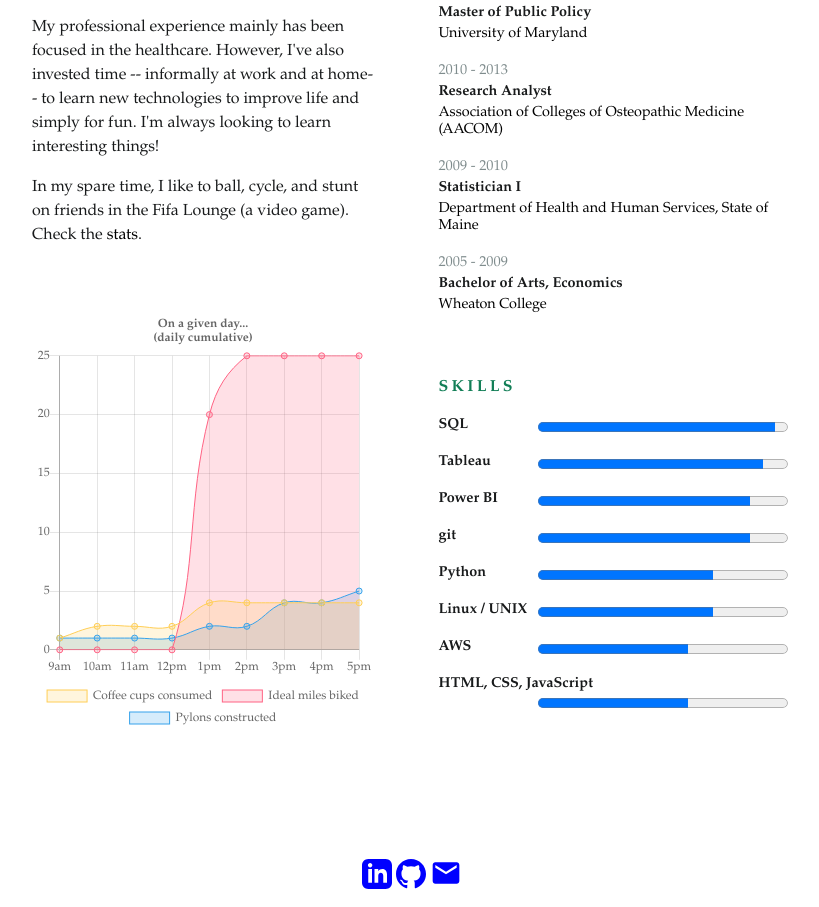
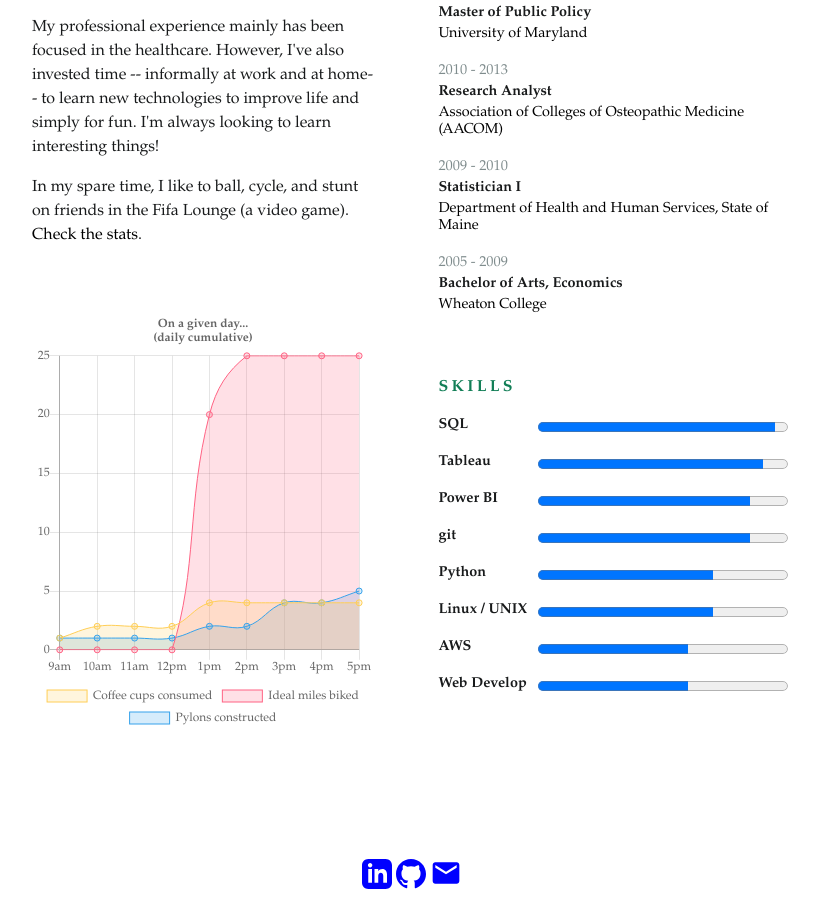
Before and after one commit to elui224/resume, a Flask app: page / in a window 1280 px wide. Shown: the part 483-1390 px from the top of the page, without its empty margins (228-1047 px from the left). Run offline with Flask 2, Linux system fonts and the light colour scheme; some libraries are stand-ins or nearby versions.

Commit message:
update profile text

```diff
--- a/info.yml
+++ b/info.yml
@@ -96,7 +96,7 @@ skills: #Required (level of proficiency not required). Enter skills in this form
     - 70
   AWS:
     - 60
-  HTML, CSS, JavaScript:
+  Web Develop:
     - 60
 
 projects:
--- a/templates/index.html
+++ b/templates/index.html
@@ -24,7 +24,7 @@
                      <p class="paragraph-light">{{info['profile']['about']['paragraph1']}}</p>
                      <p class="paragraph-light">{{info['profile']['about']['paragraph2']}}</p>
                      {% if info['profile']['about']['paragraph3'] %}
-                        <p class="paragraph-light">{{info['profile']['about']['paragraph3']}} Check the <a href="https://thecolorfulguitar.pythonanywhere.com/statistics/">stats</a>.</p>
+                        <p class="paragraph-light">{{info['profile']['about']['paragraph3']}} <a href="https://thecolorfulguitar.pythonanywhere.com/statistics/"> Check the stats</a>.</p>
                      {% endif %}
                     <div class="chart">
                       <canvas id="myChart" width="100" height="125"></canvas>
```
